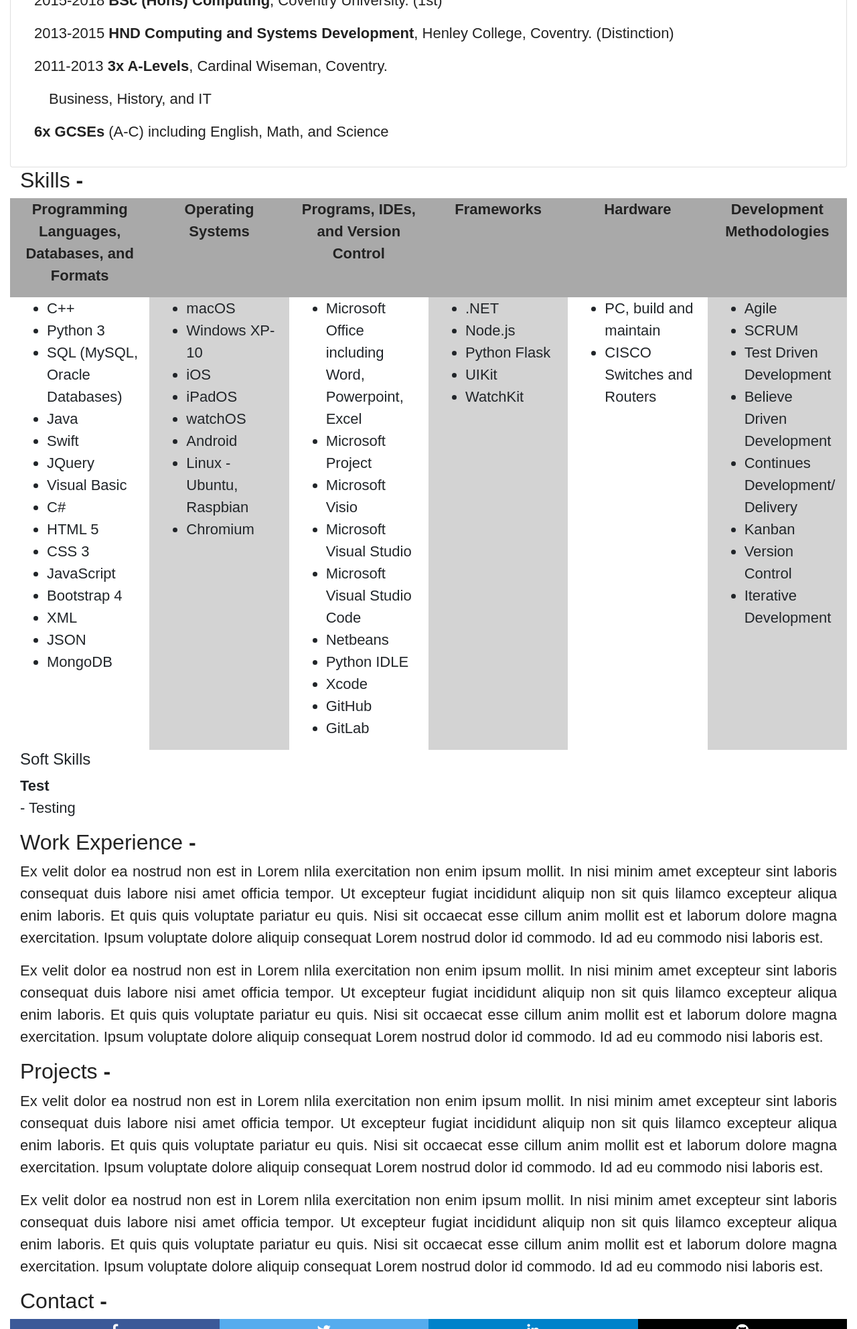
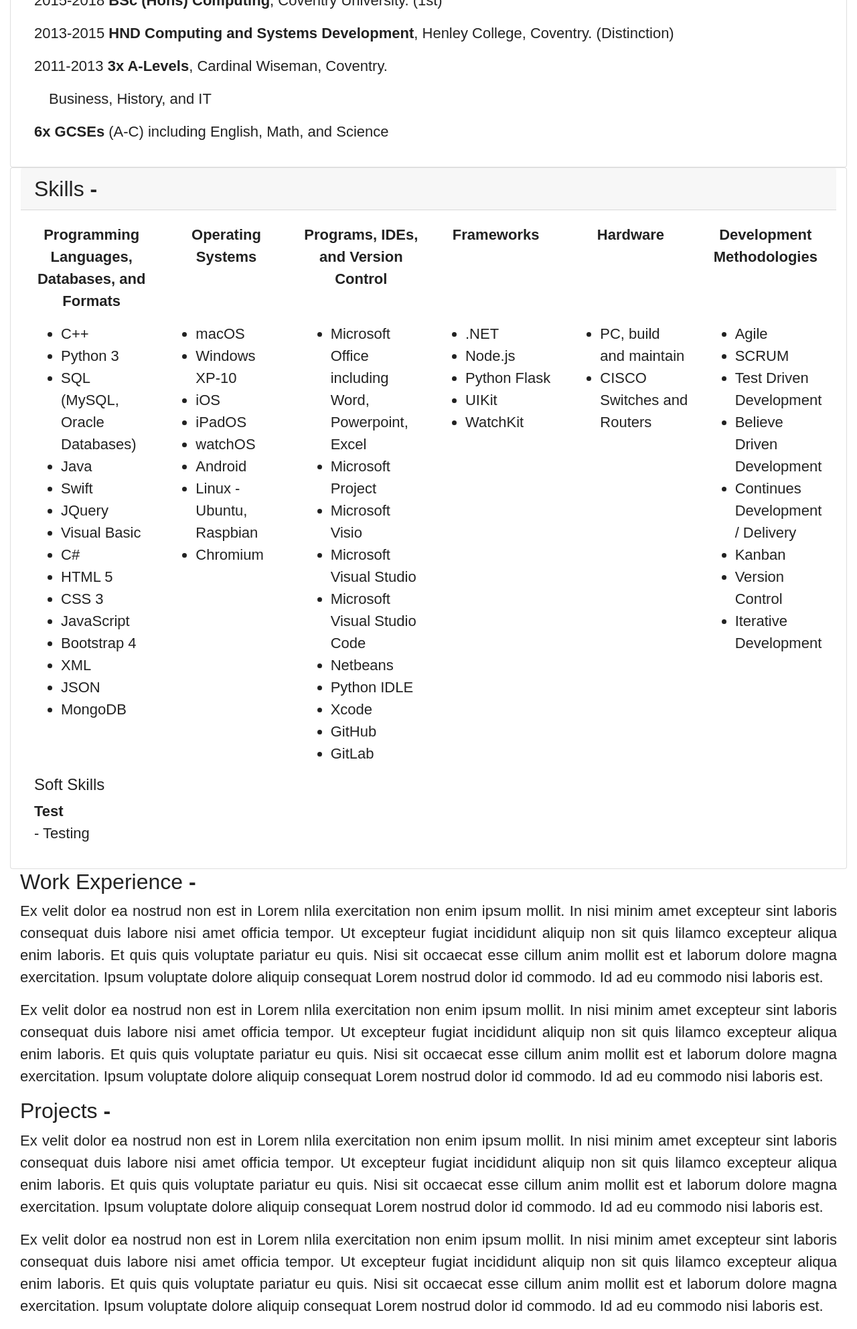
Before and after one commit to Patrick-Ali/PersonalWebsite, a Flask app: page / in a window 1280 px wide. Shown: the part 492-2477 px from the top of the page at 67% size. Run offline with Flask 2, Linux system fonts and the light colour scheme; some libraries are stand-ins or nearby versions.

Commit message:
Tested version upgrades, refactoring, darkmode/loghtmode skills

```diff
--- a/website/static/css/main.css
+++ b/website/static/css/main.css
@@ -15,17 +15,38 @@
   background-color: #3d3d3d;
 }
 
+#Skills-Head.dark-theme{
+  background-color: #362222;
+}
+
+#acl-1.dark-theme, #acl-2.dark-theme, #acl-3.dark-theme{
+  background-color: #423F3E;
+}
+
 @media (prefers-color-scheme: dark) {
   /* defaults to dark theme */
   body {
     --text-color: #eee;
     --bkg-color: #2a2a2a/*#121212;*/
   }
+  #acl-1.dark-theme, #acl-2.dark-theme, #acl-3.dark-theme{
+    background-color: #423F3E;
+  }
   h2{
     background-color: #3d3d3d;
   }
+
+  #Skills-Head.dark-theme{
+    background-color: #362222;
+  }
+  #Skills-Head.light-theme{
+    background-color: darkgray;
+  }
   h2.light-theme{
     background-color: #fff;
+  }
+  #acl-1.light-theme, #acl-2.light-theme, #acl-3.light-theme{
+    background-color: lightgrey;
   }
   body.light-theme {
     --text-color: #222;
--- a/website/templates/index.html
+++ b/website/templates/index.html
@@ -11,61 +11,17 @@
 
     <link href='https://fonts.googleapis.com/css?family=Open Sans' rel='stylesheet'>
 
-    <!-- <style>
-        body {
-            font-family: 'Open Sans', Arial, Helvetica, sans-serif !important;
-            font-size: 22px;
-            position: relative !important;
-            list-style: none;
-        }
+    <!-- Bootstrap CSS -->
+    <link rel="stylesheet" href="https://cdn.jsdelivr.net/npm/bootstrap@4.6.0/dist/css/bootstrap.min.css"
+        integrity="sha384-B0vP5xmATw1+K9KRQjQERJvTumQW0nPEzvF6L/Z6nronJ3oUOFUFpCjEUQouq2+l" crossorigin="anonymous">
 
-        a,
-        a:hover {
-            text-decoration: none !important;
-            color: black !important;
-        }
-
-        .test {
-            padding-top: 50px;
-        }
-
-        .test1 {
-            padding-top: 50px;
-        }
-
-        p {
-            text-align: justify;
-        }
-
-        .rem {
-            color: white;
-        }
-
-        .skill-head{
-            background-color: darkgray;
-        }
-
-        @media screen and (min-height:900px){
-            #page-body {
-                padding-top:2rem!important
-            }
-            #convert{
-                top:100px;
-            }
-        }
-
-    </style> -->
-
-    <!-- Bootstrap CSS -->
-    <link rel="stylesheet" href="https://cdn.jsdelivr.net/npm/bootstrap@4.6.0/dist/css/bootstrap.min.css" integrity="sha384-B0vP5xmATw1+K9KRQjQERJvTumQW0nPEzvF6L/Z6nronJ3oUOFUFpCjEUQouq2+l" crossorigin="anonymous">
-
-    <!-- jQuery and Bootstrap Bundle (includes Popper) -->
-    <script src="https://code.jquery.com/jquery-3.5.1.slim.min.js" integrity="sha384-DfXdz2htPH0lsSSs5nCTpuj/zy4C+OGpamoFVy38MVBnE+IbbVYUew+OrCXaRkfj" crossorigin="anonymous"></script>
-    <script src="https://cdn.jsdelivr.net/npm/bootstrap@4.6.0/dist/js/bootstrap.bundle.min.js" integrity="sha384-Piv4xVNRyMGpqkS2by6br4gNJ7DXjqk09RmUpJ8jgGtD7zP9yug3goQfGII0yAns" crossorigin="anonymous"></script>
-
-    <!--html2canvas
-    <script src="https://cdnjs.cloudflare.com/ajax/libs/html2canvas/0.4.1/html2canvas.min.js"></script>-->
-    <script src="https://cdn.jsdelivr.net/npm/html2canvas@1.0.0-rc.5/dist/html2canvas.min.js"></script>
+    <!-- jQuery and Bootstrap Bundle (includes Popper)  -->
+    <script src="https://code.jquery.com/jquery-3.5.1.slim.min.js"
+        integrity="sha384-DfXdz2htPH0lsSSs5nCTpuj/zy4C+OGpamoFVy38MVBnE+IbbVYUew+OrCXaRkfj"
+        crossorigin="anonymous"></script>
+    <script src="https://cdn.jsdelivr.net/npm/bootstrap@4.6.0/dist/js/bootstrap.bundle.min.js"
+        integrity="sha384-Piv4xVNRyMGpqkS2by6br4gNJ7DXjqk09RmUpJ8jgGtD7zP9yug3goQfGII0yAns"
+        crossorigin="anonymous"></script>
 
     <link rel="stylesheet" href="{{ url_for('static', filename='css/main.css') }}">
 
@@ -87,7 +43,7 @@
 <title>Patrick Ali CV</title>
 </head>
 
-<body data-spy="scroll" data-target=".navbar" data-offset="1000" >
+<body data-spy="scroll" data-target=".navbar" data-offset="1000">
 
     <nav class="navbar navbar-expand-lg bg-light navbar-light fixed-top">
         <a class="navbar-brand" href="/">Patrick Ali</a>
@@ -128,17 +84,23 @@
                     <div id="introduction" class="col pt-5 mliti-sel">
                         <a data-toggle="collapse" data-target="#collapseOne" href="#collapseOne" id="One"
                             onclick="changeArrow(this.id)">
-                            <h2 id="int-title" class="card-header">Introduction <span id="arr-One" style="font-weight: bold;">-</span>
+                            <h2 id="int-title" class="card-header">Introduction <span id="arr-One"
+                                    style="font-weight: bold;">-</span>
                             </h2>
                         </a>
                         <div class="card-body">
                             <!--<button type="button" class="btn btn-primary" data-toggle="collapse" data-target="#demo">Simple collapsible</button>-->
                             <div id="collapseOne" class="collapse show" style="transition: all 0.6s ease 0s;">
-                                <p>I have recently completed an MSc in Software Engineering with Distinction. Throughout my
-                                    studies, work experience, and interests I have gained and developed several relevant skills,
-                                    including communication, teamwork, leadership, and timetabling. I relish challenges and am
-                                    well versed in both working and leading teams while being highly capable of individual work.
-                                    I strive to provide outstanding work in all environments, and I am highly motivated by my
+                                <p>I have recently completed an MSc in Software Engineering with Distinction. Throughout
+                                    my
+                                    studies, work experience, and interests I have gained and developed several relevant
+                                    skills,
+                                    including communication, teamwork, leadership, and timetabling. I relish challenges
+                                    and am
+                                    well versed in both working and leading teams while being highly capable of
+                                    individual work.
+                                    I strive to provide outstanding work in all environments, and I am highly motivated
+                                    by my
                                     passion for technology. </p>
                             </div>
                         </div>
@@ -148,7 +110,8 @@
                     <div id="education" class="col mliti-sel">
                         <a data-toggle="collapse" data-target="#collapseTwo" href="#collapseTwo" id="Two"
                             onclick="changeArrow(this.id)">
-                        <h2 id="ed-title" class="card-header">Education <span id="arr-Two" style="font-weight: bold;">-</span> </h2>
+                            <h2 id="ed-title" class="card-header">Education <span id="arr-Two"
+                                    style="font-weight: bold;">-</span> </h2>
                         </a>
                         <div class="card-body">
                             <div id="collapseTwo" class="collapse show" style="transition: all 0.6s ease 0s;">
@@ -163,27 +126,21 @@
                         </div>
                     </div>
                 </div>
+
+                <div id="c3" class="card">
                     <div id="skills" class="col mliti-sel">
                         <a data-toggle="collapse" data-target="#collapseThree" href="#collapseThree" id="Three"
                             onclick="changeArrow(this.id)">
-                        <h2 id="skills-title">Skills <span id="arr-Three" style="font-weight: bold;">-</span></h2>
+                            <h2 id="skills-title" class="card-header">Skills <span id="arr-Three"
+                                    style="font-weight: bold;">-</span></h2>
                         </a>
+                        <div class="card-body">
                             <div id="collapseThree" class="collapse show" style="transition: all 0.6s ease 0s;">
-                        <!--<div class="table-responsive">
-                            <table class="table table-striped">
-                                <thead class="thead-light">
-                                    <tr style="text-align: center;">
-                                        <th class="w-25">Programming Languages</th>
-                                        <th class="w-25">Hardware</th>
-                                        <th class="w-25">Software</th>
-                                        <th class="w-25">Practices/Methods</th>
-                                    </tr>
-                                </thead>
-                                <tr>-->
-                        <!---->
-                        <div id="Skills-Head" class="row" style="background-color: darkgray;">
+                                <div id="Skills-Head" class="row">
                                     <div class="col-sm-2">
-                                <p style="text-align: center;"><b>Programming Languages, Databases, and Formats</b></p>
+                                        <p style="text-align: center;"><b>Programming Languages, Databases, and
+                                                Formats</b>
+                                        </p>
                                     </div>
                                     <div class="col-sm-2">
                                         <p style="text-align: center;"><b>Operating Systems</b></p>
@@ -223,7 +180,7 @@
                                         </ul>
                                     </div>
 
-                            <div class="col-sm-2" style="background-color: lightgrey;">
+                                    <div class="col-sm-2" id="acl-1">
                                         <!---->
 
                                         <ul>
@@ -239,7 +196,6 @@
                                     </div>
 
                                     <div class="col-sm-2">
-                                <!---->
 
                                         <ul>
                                             <li>Microsoft Office including Word, Powerpoint, Excel</li>
@@ -255,8 +211,7 @@
                                         </ul>
                                     </div>
 
-                            <div class="col-sm-2" style="background-color: lightgrey;">
-
+                                    <div class="col-sm-2" id="acl-2">
 
                                         <ul>
                                             <li>.NET</li>
@@ -276,7 +231,7 @@
                                         </ul>
                                     </div>
 
-                            <div class="col-sm-2" style="background-color: lightgrey;">
+                                    <div class="col-sm-2" id="acl-3">
 
 
                                         <ul>
@@ -292,14 +247,15 @@
                                     </div>
 
                                 </div>
-                        <!--</tr>
-                                </table>
-                        </div>-->
+
+                                <!-- TODO -->
                                 <h4 id="soft-title">Soft Skills</h4>
                                 <dl>
                                     <dt>Test</dt>
                                     <dd>- Testing</dd>
                                 </dl>
+                            </div>
+                        </div>
                     </div>
                 </div>
 
@@ -475,20 +431,32 @@
     //Get the current theme from local storage
     const currentTheme = localStorage.getItem("theme");
     const titles = document.getElementsByTagName("h2");
-    console.log(titles[0].id)
+    const acl_1 = document.getElementById("acl-1")
+    const acl_2 = document.getElementById("acl-2")
+    const acl_3 = document.getElementById("acl-3")
+    const skill_head = document.getElementById("Skills-Head")
+    //console.log(titles[0].id)
     if (currentTheme == "dark") {
         //If dark mode is enabled add dark theme class to body
         document.body.classList.toggle("dark-theme");
-        for(var i = 0; i < titles.length; i++){
+        skill_head.classList.toggle("dark-theme");
+        acl_1.classList.toggle("dark-theme");
+        acl_2.classList.toggle("dark-theme");
+        acl_3.classList.toggle("dark-theme");
+        for (var i = 0; i < titles.length; i++) {
             var title_id = titles[i].id;
-            console.log(title_id);
+            //console.log(title_id);
             //document.getElementById("int-title").classList.add("mystyle");
             document.getElementById(titles[i].id).classList.toggle("dark-theme");
         }
     } else if (currentTheme == "light") {
         //Otherwise add the light theme class
         document.body.classList.toggle("light-theme");
-        for(var i = 0; i < titles.length; i++){
+        skill_head.classList.toggle("light-theme");
+        acl_1.classList.toggle("light-theme");
+        acl_2.classList.toggle("light-theme");
+        acl_3.classList.toggle("light-theme");
+        for (var i = 0; i < titles.length; i++) {
             document.getElementById(titles[i].id).classList.toggle("light-theme");
         }
     }
@@ -497,14 +465,22 @@
         if (prefersDarkScheme.matches) {
             //If current theme is dark change to light
             document.body.classList.toggle("light-theme");
-        for(var i = 0; i < titles.length; i++){
+            skill_head.classList.toggle("light-theme");
+            acl_1.classList.toggle("light-theme");
+            acl_2.classList.toggle("light-theme");
+            acl_3.classList.toggle("light-theme");
+            for (var i = 0; i < titles.length; i++) {
                 document.getElementById(titles[i].id).classList.toggle("light-theme");
             }
             //Update theme to refelect current selection
-        var theme = document.body.classList.contains("light-theme") ? "light": "dark";
+            var theme = document.body.classList.contains("light-theme") ? "light" : "dark";
         } else {
             document.body.classList.toggle("dark-theme");
-        for(var i = 0; i < titles.length; i++){
+            skill_head.classList.toggle("dark-theme");
+            acl_1.classList.toggle("dark-theme");
+            acl_2.classList.toggle("dark-theme");
+            acl_3.classList.toggle("dark-theme");
+            for (var i = 0; i < titles.length; i++) {
                 document.getElementById(titles[i].id).classList.toggle("dark-theme");
             }
             var theme = document.body.classList.contains("dark-theme") ? "dark" : "light";
@@ -513,69 +489,7 @@
         localStorage.setItem("theme", theme);
     });
 
-    /*const btn = document.querySelector(".btn-toggle");
-    // Check for dark mode preference at the OS level
-    const prefersDarkScheme = window.matchMedia("(prefers-color-scheme: dark)");
-    const currentTheme = localStorage.getItem("theme");
-    alert(currentTheme)
-    if (currentTheme == "dark") {
-        alert("Darkness")
-        $('body').css('background', 'black');
-        $('body').css('color', 'white');
-    } else if (currentTheme == "light") {
-            // ...let's toggle the .light-theme class on the body
-            document.body.classList.toggle("light-mode");
-    }
 
-    // Listen for a click on the button
-         btn.addEventListener("click", function() {
-            alert("Theme Clicked");
-            alert(prefersDarkScheme)
-            alert(prefersDarkScheme.matches)
-            //$('body').css('background','blue');
-            //document.getElementsByTagName('body').style.backgroundColor = 'RED !important'
-            // If the user's OS setting is dark and matches our .dark-mode class...
-            if (prefersDarkScheme.matches) {
-                // ...then toggle the light mode class
-                $('body').css('background','white');
-                $('body').css('color', 'black');
-                document.body.classList.toggle("light-mode");
-                // ...but use .dark-mode if the .light-mode class is already on the body,
-                var theme = document.body.classList.contains("light-mode") ? "light" : "dark";
-            } else {
-                $('body').css('background', 'black');
-                $('body').css('color', 'white');
-                // Otherwise, let's do the same thing, but for .dark-mode
-                document.body.classList.toggle("dark-mode");
-                var theme = document.body.classList.contains("dark-mode") ? "dark" : "light";
-            }
-            // Finally, let's save the current preference to localStorage to keep using it
-            localStorage.setItem("theme", theme);
-        });*/
-
-    //$(document).ready(function () {
-        //https://css-tricks.com/a-complete-guide-to-dark-mode-on-the-web/#using-server-side-scripts
-        // Select the button
-
-
-        // Get the user's theme preference from local storage, if it's available
-
-        //$('body').css('background','red');
-        // If the user's preference in localStorage is dark...
-
-        //document.getElementsByTagName('body').style.backgroundColor = 'BLUE !important'
-        //if(true){
-            //aleret("Darkness")
-            //document.getElementById('body').style.backgroundColor = 'GREY'
-            // ...let's toggle the .dark-theme class on the body
-            //document.body.classList.toggle("dark-mode");
-        // Otherwise, if the user's preference in localStorage is light...
-        //} else if (currentTheme == "light") {
-            // ...let's toggle the .light-theme class on the body
-            //document.body.classList.toggle("light-mode");
-        //}
-
-    //});
 
     //https://stackoverflow.com/questions/9038625/detect-if-device-is-ios
     function iOS() {
@@ -689,22 +603,7 @@
         }
     }
 
-    /*function exportPDF() {
-        const filename = 'Patrick-Ali-CV-T.pdf';
-        let pdf = new jsPDF('p', 'mm', 'a4');
-        var docText = document.getElementById("source-html").textContent;
-        console.log(docText);
-        pdf.text = ("docText", 1, 1);
-        pdf.save(filename);
-		/*html2canvas(document.querySelector('#source-html'),
-								{scale: 4}
-						 ).then(canvas => {
-			let pdf = new jsPDF('p', 'mm', 'a4');
-			pdf.addImage(canvas.toDataURL('image/png'), 'PNG', 0, 0, 211, 298);
-			pdf.save(filename);
-        });
-        //console.log(document.getElementById("source-html").textContent)
-    }*/
+
 
     function exportHTML() {
         var header = "<html xmlns:o='urn:schemas-microsoft-com:office:office' " +
```
Lines whose indentation alone changed are shown as unchanged.
